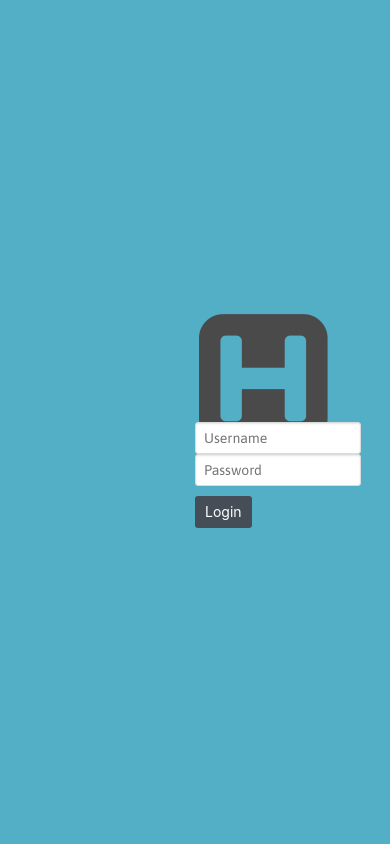
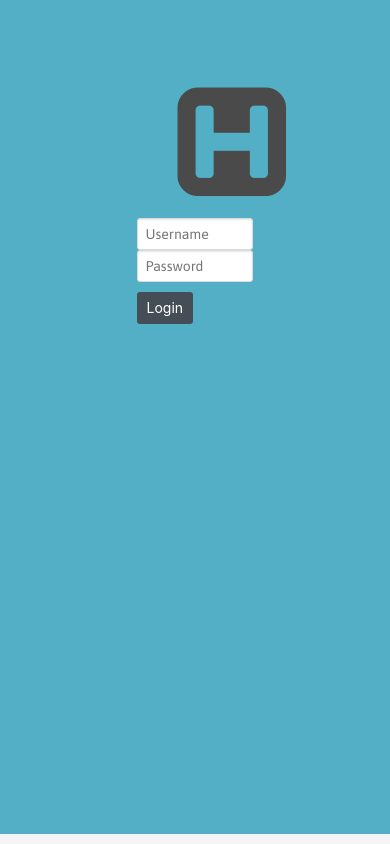
Before and after one commit to SDMoxon/Front-end, a React app: page / in a window 390 px wide. Built offline with nearby package versions, Linux system fonts and the light colour scheme.

Commit message:
[loginPage] implement responsive design for desktop & tablet.

```diff
--- a/package.json
+++ b/package.json
@@ -16,6 +16,7 @@
   "dependencies": {
     "axios": "^0.16.2",
     "dateformat": "^2.0.0",
+    "enhanced-resolve": "^3.4.1",
     "file-loader": "^0.11.2",
     "jest": "^20.0.4",
     "prop-types": "^15.5.10",
--- a/src/pages/LoginPage.js
+++ b/src/pages/LoginPage.js
@@ -6,6 +6,8 @@ class LoginPage extends React.Component {
 	render () {
 		return (
 			<div className="component-LoginPage">
+				<div className='columns'>
+					<div className='central-column column is-one-third'>
 						<div className="logo">
 							<i id='logo' className="fa fa-h-square" aria-hidden="true"></i>
 						</div>
@@ -27,6 +29,8 @@ class LoginPage extends React.Component {
 							</div>
 						</div>
 					</div>
+				</div>
+			</div>
 		);
 	}
 }
--- a/src/pages/page_styles/LoginPage.css
+++ b/src/pages/page_styles/LoginPage.css
@@ -4,31 +4,35 @@
     background-color: #53AFC6;
 }
 
+
+.central-column{
+    margin: 0 33.3%;
+
+}
 #users-login-details {
-    position: absolute;
-    top: 50%;
-    left: 50%;
+    min-width: 100%;
+    justify-content: center
 
 }
 
-#login-form {
+/*#login-form {
     display: block;
     margin-left: auto;
     margin-right: auto;
     text-align: left;
+}*/
+
+#logo {
+    font-size: 15vh;
+    margin: 25% 35% 10% 35%;
+    max-width: 30%
 }
 
-#logo {
-    font-size: 150px;
-}
-
-.logo {
-     position: absolute;
-    top: 30%;
-    left: 51%;
+/*.logo {
+    padding-left: 50%:
 
 
-}
+}*/
 
 #login-button{
     margin-top: 10px;
--- a/webpack.config.js
+++ b/webpack.config.js
@@ -31,7 +31,7 @@ module.exports = {
   devServer: {
     contentBase: path.join(__dirname, 'public'),
     publicPath: '/js/',
-    port: 9090,
+    port: 9000,
     historyApiFallback: true
   }
 };
```
Lines whose indentation alone changed are shown as unchanged.
